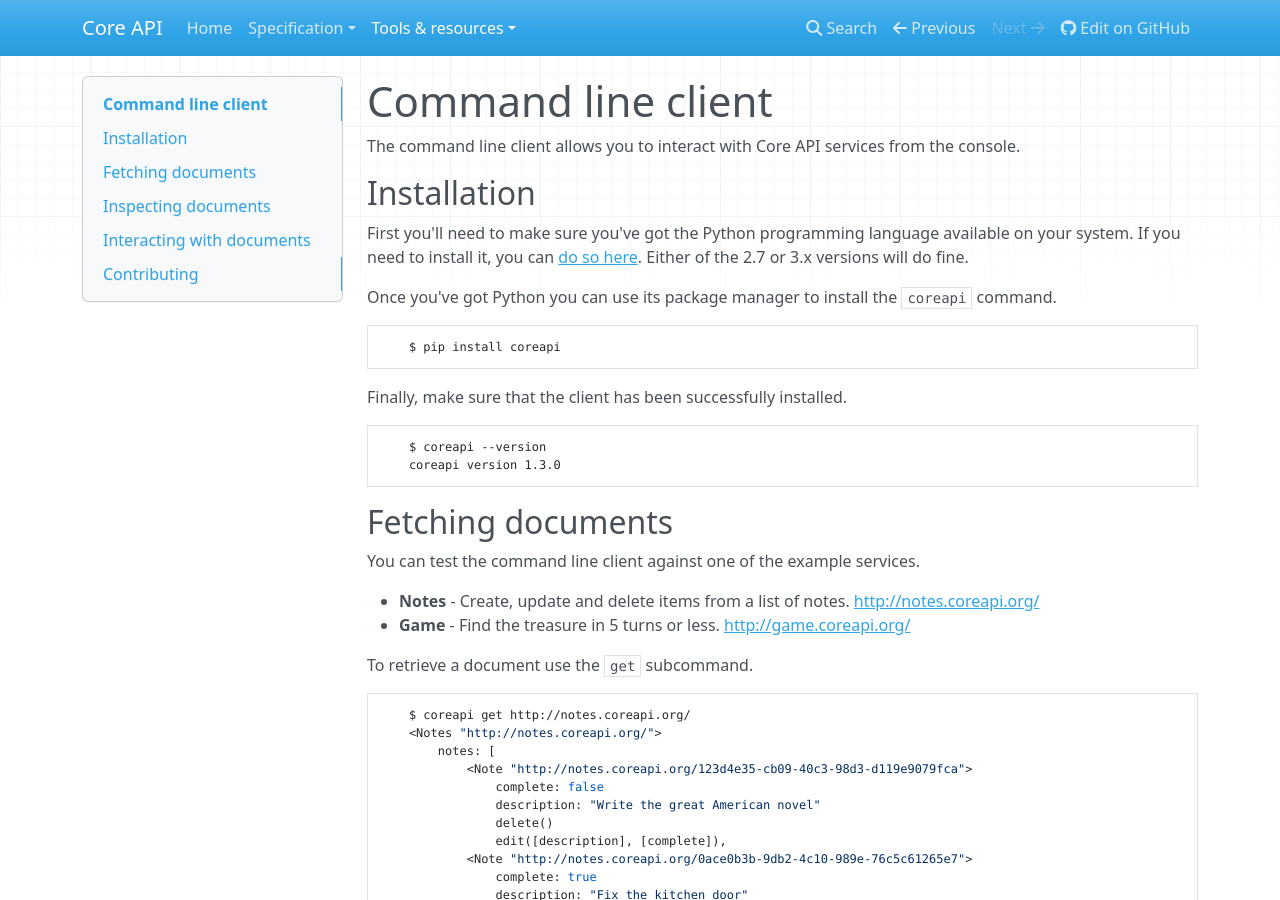
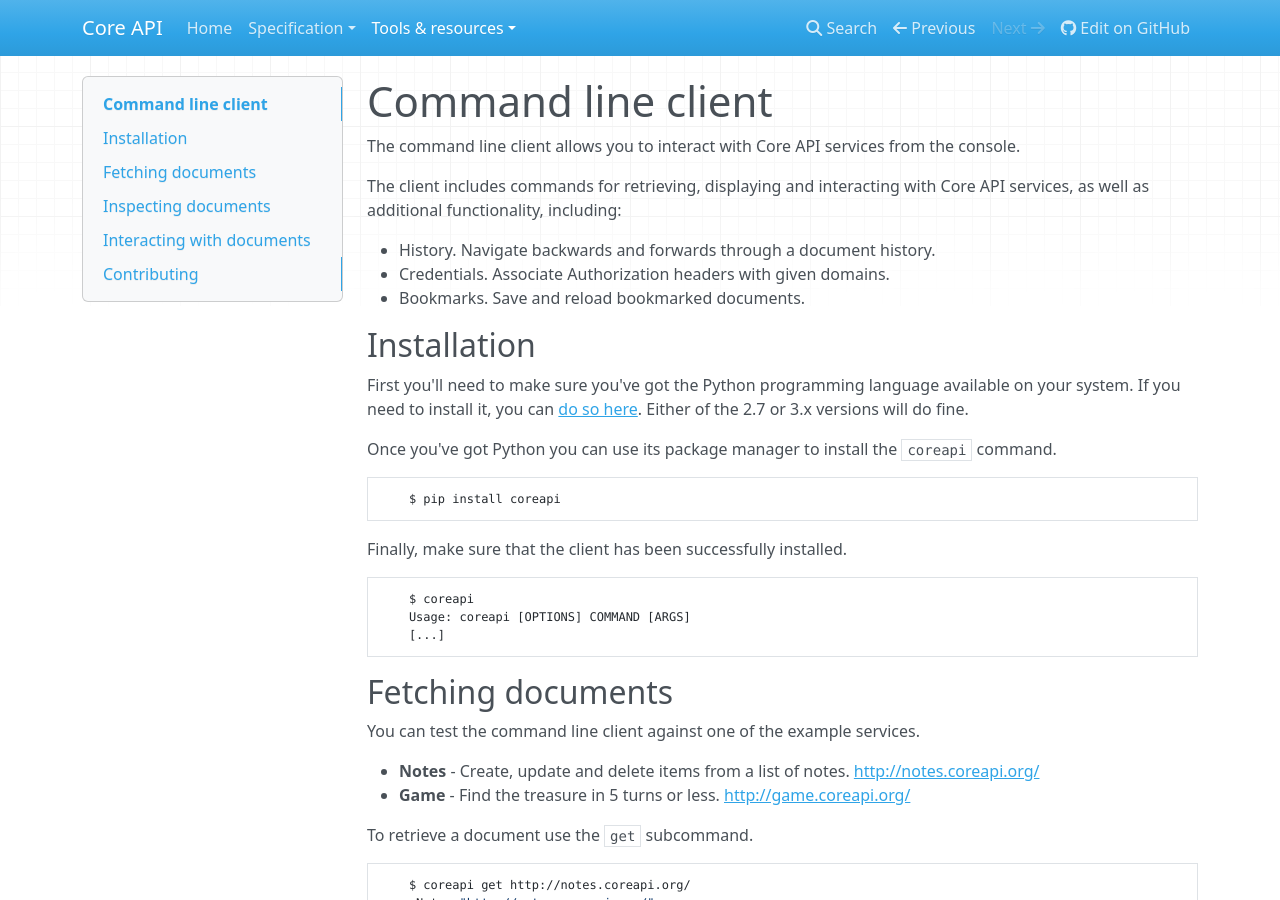
Before and after one commit to core-api/core-api, an MkDocs documentation site: the page built from docs/tools-and-resources/command-line-client.md, in a window 1280 px wide and 900 px high. Built offline with MkDocs 1.6.1, drawn with Linux system fonts in a browser that asks for light colours; nearby versions of some CDN libraries; old or Windows-style settings are respelled for this version of MkDocs.

Commit message:
Tweak command line client docs

````diff
--- a/docs/tools-and-resources/command-line-client.md
+++ b/docs/tools-and-resources/command-line-client.md
@@ -1,6 +1,13 @@
 # Command line client
 
 The command line client allows you to interact with Core API services from the console.
+
+The client includes commands for retrieving, displaying and interacting with Core API services,
+as well as additional functionality, including:
+
+* History. Navigate backwards and forwards through a document history.
+* Credentials. Associate Authorization headers with given domains.
+* Bookmarks. Save and reload bookmarked documents.
 
 ## Installation
 
@@ -15,8 +22,9 @@
 Finally, make sure that the client has been successfully installed.
 
 ```bash
-    $ coreapi --version
-    coreapi version 1.3.0
+    $ coreapi
+    Usage: coreapi [OPTIONS] COMMAND [ARGS]
+    [...]
 ```
 
 ## Fetching documents
````
